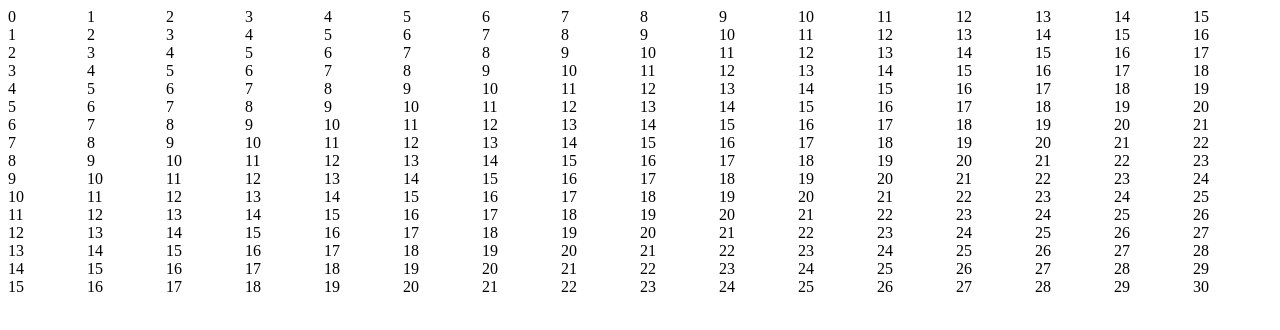
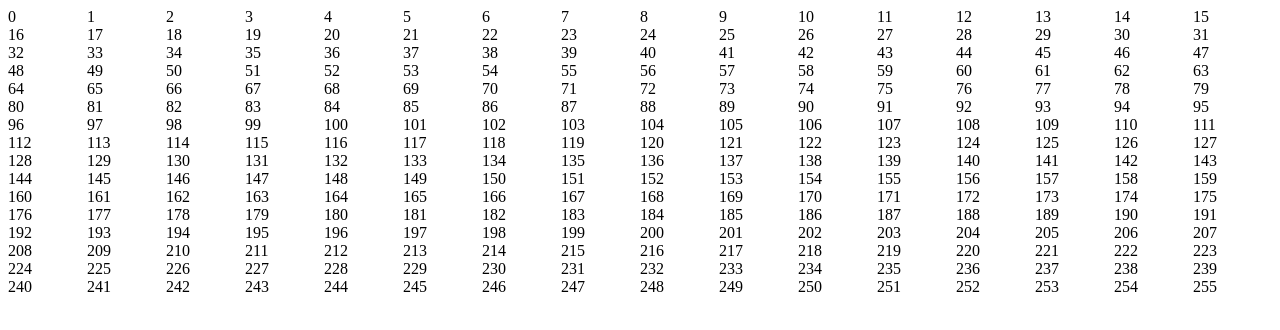
Before and after one commit to Rawng/TOP-Etch-a-Sketch, a plain HTML site: page index.html in a window 1280 px wide. Drawn offline with Linux system fonts and the light colour scheme.

Commit message:
Display the correct cell number in each div

```diff
--- a/index.html
+++ b/index.html
@@ -15,8 +15,8 @@
             for (let i = 0; i < cellColumns; i++) {
                 for (let j = 0; j < cellColumns; j++) {
                     cell = document.createElement('div');
-                    cell.className = 'gridCell ' + 'gridCell' + (i + j);
-                    cell.textContent = (i + j);
+                    cell.className = 'gridCell ' + 'gridCell' + ((i*cellRows) + j);
+                    cell.textContent = ((i*cellRows) + j);
                     gridContainer.appendChild(cell);
                 }
             }
```
